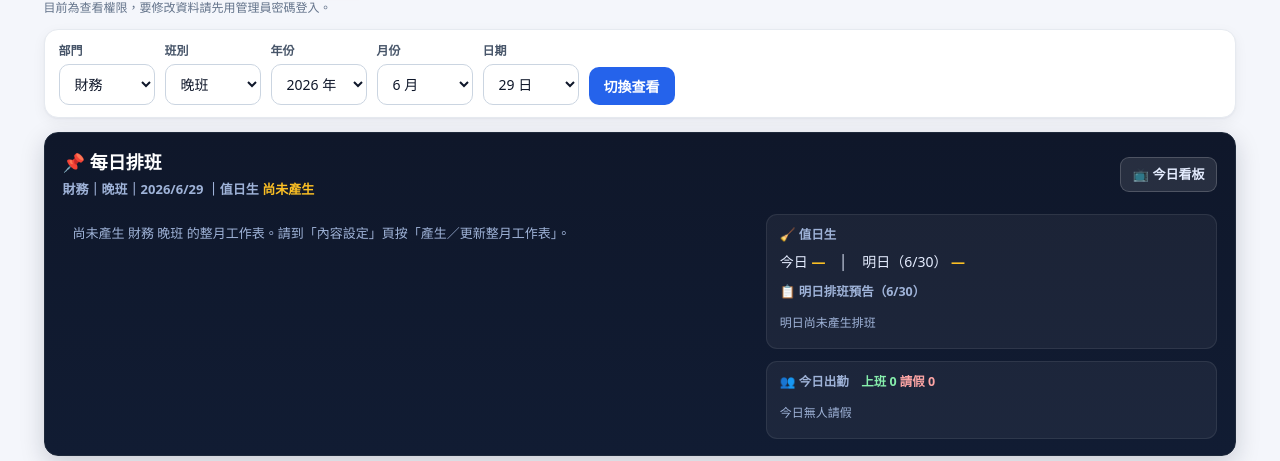
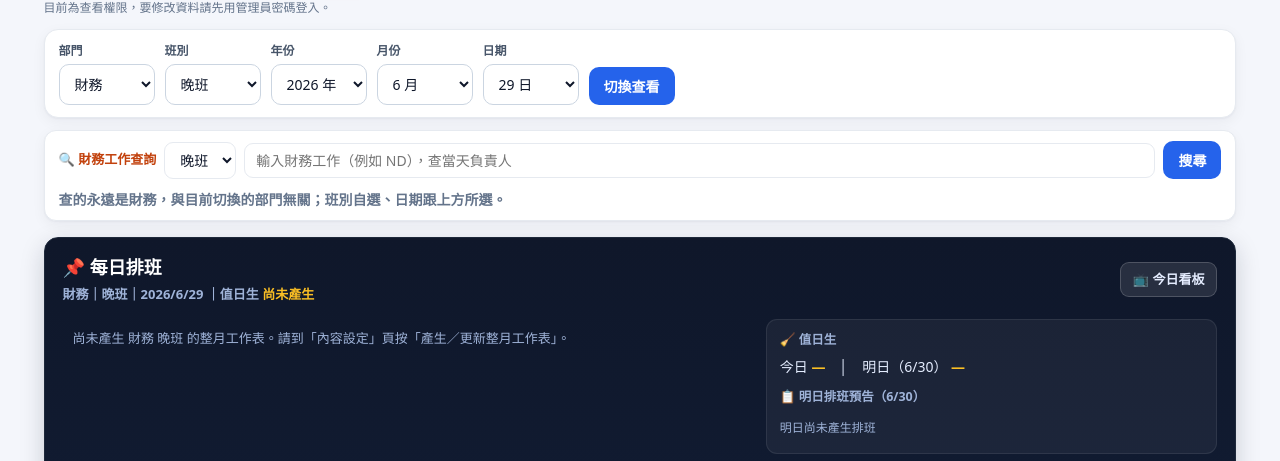
Before and after one commit to lorezing77/No373, a Flask app: page / in a window 1280 px wide. Shown: the part 74-535 px from the top of the page. Run offline with Flask 3, Linux system fonts and the light colour scheme; some libraries are stand-ins or nearby versions.

Commit message:
Update index.html

```diff
--- a/templates/index.html
+++ b/templates/index.html
@@ -23,6 +23,16 @@
     .dept-tab{text-decoration:none;border:1px solid var(--line);border-radius:999px;padding:5px 15px;font-size:13px;font-weight:700;color:#475569;background:#fff;transition:all .15s;box-shadow:var(--shadow);white-space:nowrap}
     .dept-tab:hover{border-color:#fdba74;color:#c2410c}
     .dept-tab.active{background:var(--accent);color:#fff;border-color:transparent;box-shadow:0 4px 12px rgba(249,115,22,.28)}
+    /* 財務工作查詢 */
+    .search-bar{display:flex;gap:8px;align-items:center;flex-wrap:wrap;margin:-2px 0 16px;padding:10px 14px;background:#fff;border:1px solid var(--line);border-radius:12px;box-shadow:var(--shadow)}
+    .search-bar .sb-label{font-weight:800;font-size:13px;color:#c2410c;white-space:nowrap}
+    .search-bar select,.search-bar input{border:1px solid var(--line);border-radius:9px;padding:7px 11px;font-size:14px;background:#fff;color:#0f172a}
+    .search-bar input{flex:1;min-width:180px}
+    .search-result{flex-basis:100%;font-size:14px;color:#64748b;font-weight:600;padding-top:2px}
+    .search-result b{color:#0f172a}
+    .search-result.ok{color:#0f766e}.search-result.ok .fw-names{color:#c2410c}
+    .search-result.none{color:#b45309}
+    .search-result.warn{color:#9ca3af}
     .topbar .role{display:flex;align-items:center;gap:8px;flex-wrap:wrap}
     .pill{display:inline-block;border-radius:999px;padding:3px 10px;background:#e0ecff;color:#1d4ed8;font-size:12px;font-weight:700}
     .mini{color:var(--muted);font-size:12px}
@@ -297,6 +307,14 @@
     </label>
     <button class="btn" type="submit">切換查看</button>
   </form>
+
+  <div class="search-bar">
+    <span class="sb-label">🔍 財務工作查詢</span>
+    <select id="fwShift">{% for sh in shifts %}<option value="{{ sh }}" {% if sh == selected_shift %}selected{% endif %}>{{ sh }}</option>{% endfor %}</select>
+    <input id="fwQuery" placeholder="輸入財務工作（例如 ND），查當天負責人" onkeydown="if(event.key==='Enter'){event.preventDefault();findWorker();}">
+    <button class="btn" type="button" onclick="findWorker()">搜尋</button>
+    <div id="fwResult" class="search-result">查的永遠是財務，與目前切換的部門無關；班別自選、日期跟上方所選。</div>
+  </div>
 
   <!-- 今日面板：每天都看得到，不必進分頁 -->
   <section class="today" id="todayTopResult">
@@ -818,6 +836,7 @@
 <script>
 const SELECTED_YEAR = {{ selected_year }};
 const SELECTED_MONTH = {{ selected_month }};
+const SELECTED_DAY = {{ current_day }};
 const SELECTED_DEPARTMENT = {{ selected_department|tojson }};
 const SELECTED_SHIFT = {{ selected_shift|tojson }};
 const PLAN_STATUS = {{ plan_status.status|tojson }};
@@ -860,6 +879,24 @@ function copyWork(btn){
   if(navigator.clipboard && navigator.clipboard.writeText){
     navigator.clipboard.writeText(text).then(done).catch(function(){fallbackCopy(text);done();});
   } else { fallbackCopy(text); done(); }
+}
+
+// ===== 財務工作查詢（永遠查財務，與目前部門無關）=====
+function findWorker(){
+  var shift=document.getElementById('fwShift').value;
+  var q=(document.getElementById('fwQuery').value||'').trim();
+  var box=document.getElementById('fwResult');
+  if(!q){ box.textContent='請輸入要搜尋的工作'; box.className='search-result'; return; }
+  box.textContent='搜尋中…'; box.className='search-result';
+  var u='/api/find_worker?department='+encodeURIComponent('財務')+'&shift='+encodeURIComponent(shift)
+       +'&year='+SELECTED_YEAR+'&month='+SELECTED_MONTH+'&day='+SELECTED_DAY+'&q='+encodeURIComponent(q);
+  fetch(u).then(function(r){return r.json();}).then(function(d){
+    if(!d||d.status!=='success'){ box.textContent=(d&&d.message)||'搜尋失敗'; box.className='search-result none'; return; }
+    var head='財務 '+d.shift+' '+d.date+' ';
+    if(!d.has_schedule){ box.textContent=head+'尚未產生排班'; box.className='search-result warn'; return; }
+    if(d.names&&d.names.length){ box.innerHTML=head+'<b>'+d.q+'</b>：<b class="fw-names">'+d.names.join('、')+'</b>'; box.className='search-result ok'; }
+    else { box.textContent=head+'沒有人負責 '+d.q; box.className='search-result none'; }
+  }).catch(function(e){ box.textContent='發生錯誤：'+e; box.className='search-result none'; });
 }
 
 // ===== 工作說明卡片編輯器 =====
```
